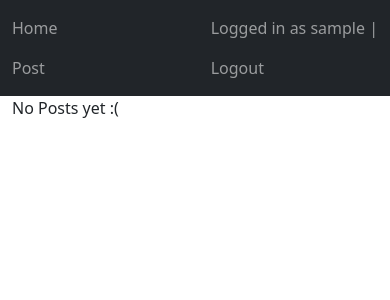
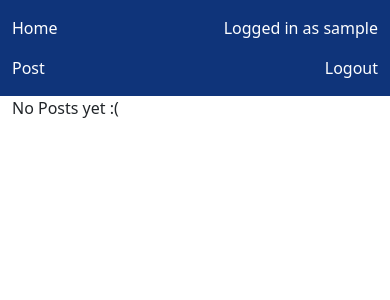
Before and after one commit to fceja/forum_post_app, a Django app: page / in a window 390 px wide. Shown: the top 300 px of the page. Run offline with Django 4.2, Linux system fonts and the light colour scheme; the visitor is signed in with stand-in values (Sample User, id 1); data that the repository does not hold is empty; parts of the project's set-up code (start-up, migrations or seed data) failed here and were passed over.

Commit message:
adjust css for base

```diff
--- a/static/css/main/base.css
+++ b/static/css/main/base.css
@@ -1,3 +1,30 @@
 body {
   min-width: 320px;
 }
+
+.navbar {
+  background-color: rgb(15, 52, 122);
+}
+
+.navbar-text,
+.nav-link {
+  color: white;
+}
+.nav-link:hover {
+  color: rgb(195, 195, 195);
+}
+
+.navbar-sep {
+  color: rgb(168, 168, 168);
+}
+
+@media (max-width: 576px) {
+  .navbar-sep {
+    display: none;
+  }
+
+  .nav-link-logout {
+    text-align: right;
+    width: 100%;
+  }
+}
--- a/templates/main/base.html
+++ b/templates/main/base.html
@@ -10,7 +10,7 @@
     <title>{% block title %}My Site{% endblock %}</title>
 </head>
 <body style="min-width: 320px;">
-    <nav class="navbar navbar-expand-lg navbar-dark bg-dark">
+    <nav class="navbar navbar-expand-sm">
         <div class="container-fluid">
             <div>
                 <ul class="navbar-nav">
@@ -25,9 +25,15 @@
             <div>
                 <ul class="navbar-nav">
                     {% if user.is_authenticated %}
-                    <span class='navbar-text'>Logged in as {{user.username}} | </span>
+                    <span class='navbar-text'>Logged in as {{user.username}}
+
+                        <span class='navbar-sep d-none-sm'> | </span>
+                    </span>
                     <li class="nav-item">
-                        <a class="nav-link" href="/logout">Logout</a>
+                        <form method="post" action="{% url 'logout' %}">
+                            {% csrf_token %}
+                            <button class="nav-link nav-link-logout btn btn-link" type="submit">Logout</button>
+                        </form>
                     </li>
                     {% else %}
                     <li class="nav-item">
```
